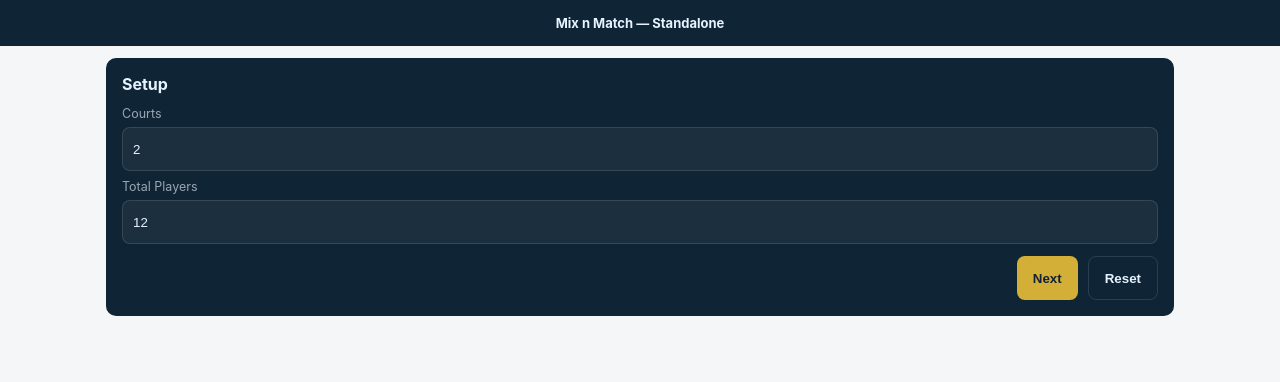
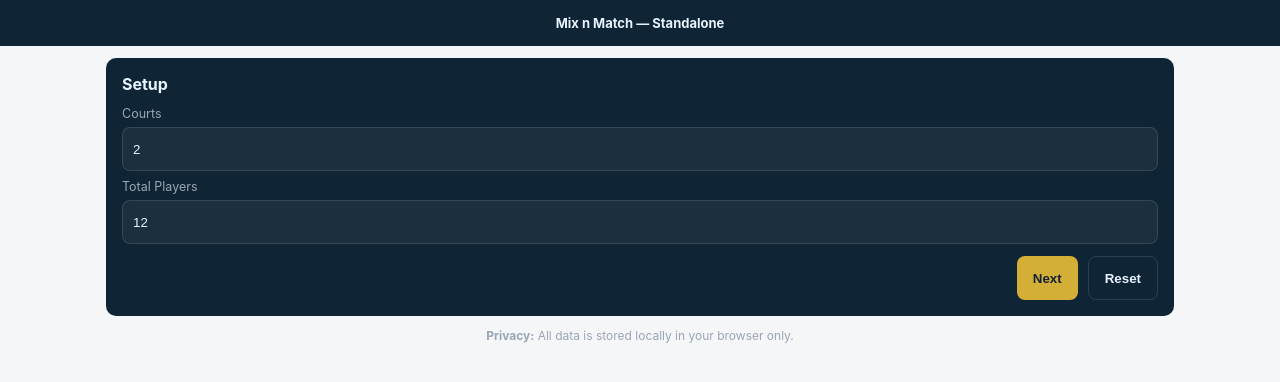
Before and after one commit to Megh-Kalyanasundaram/MixnMatch, a plain HTML site: page index.html in a window 1280 px wide. Drawn offline with Linux system fonts and the light colour scheme.

Commit message:
Update index.html

```diff
--- a/index.html
+++ b/index.html
@@ -90,6 +90,13 @@ th,td{
 }
 th{color:var(--muted);font-weight:600;}
 td:first-child,th:first-child{text-align:left;}
+
+.privacy-note{
+  margin:6px 0 2px;
+  font-size:12px;
+  color:var(--muted);
+  text-align:center;
+}
 </style>
 </head>
 
@@ -141,6 +148,10 @@ td:first-child,th:first-child{text-align:left;}
 <div class="card" id="summaryCard" style="display:none;">
   <div class="title">Summary</div>
   <div id="summary"></div>
+</div>
+
+<div class="privacy-note">
+  <strong>Privacy:</strong> All data is stored locally in your browser only.
 </div>
 
 </div>
```
